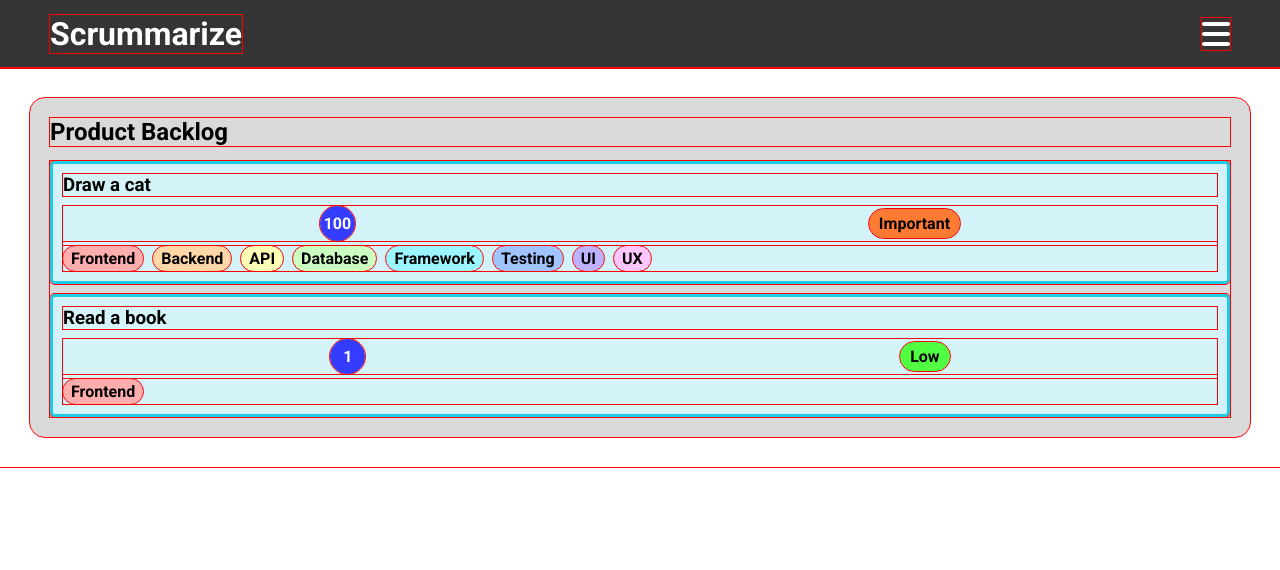
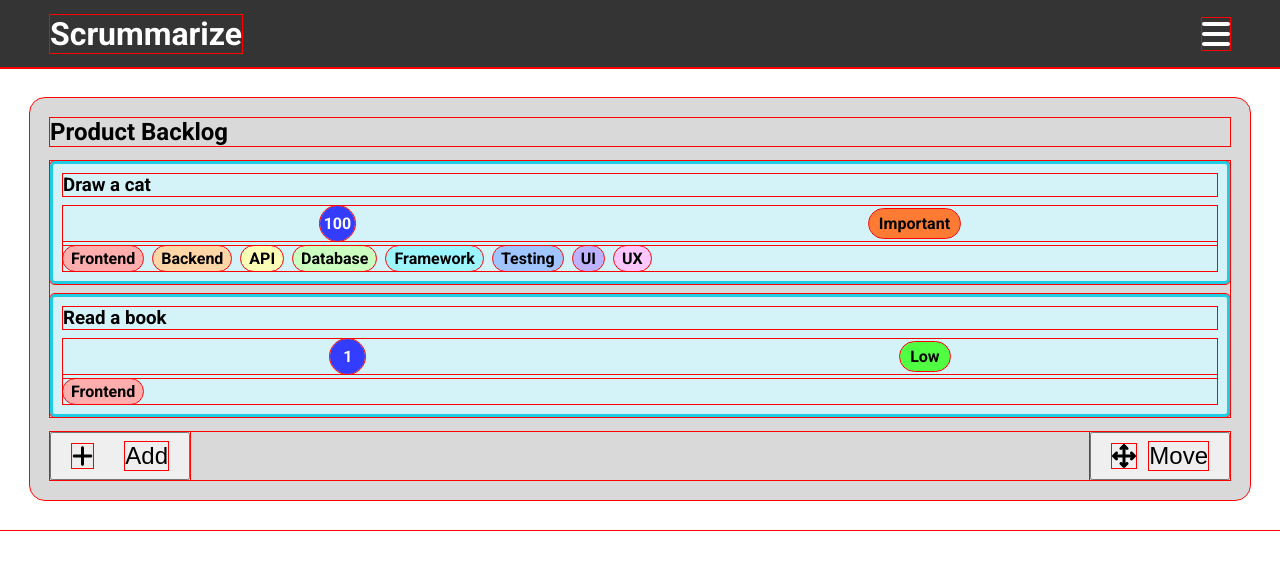
Before and after one commit to RenZin12/Scrummarize, a React (Vite) app in the folder scrummarize-frontend/: page / in a window 1280 px wide. Shown: the top 570 px of the page. Built offline with nearby package versions, Linux system fonts and the light colour scheme.

Commit message:
feat(product backlog): add "Add" and "Move" button
- Add "Add" and "Move" button in ProductBacklog.jsx

```diff
--- a/scrummarize-frontend/src/ProductBacklog.css
+++ b/scrummarize-frontend/src/ProductBacklog.css
@@ -7,3 +7,18 @@
 .product-backlog__task-list {
     margin-top: 15px;
 }
+
+.product-backlog__buttons {
+    margin-top: 15px;
+    display: flex;
+    justify-content: space-between;
+}
+
+.product-backlog__button {
+    display: flex;
+    font-size: 1.5rem;
+    padding: 8px 20px;
+    align-items: center;
+    width: 140px;
+    justify-content: space-between;
+}
--- a/scrummarize-frontend/src/ProductBacklog.jsx
+++ b/scrummarize-frontend/src/ProductBacklog.jsx
@@ -1,6 +1,8 @@
 import { useState } from 'react'
 import './ProductBacklog.css'
 import TaskCard from './TaskCard.jsx'
+import { FontAwesomeIcon } from '@fortawesome/react-fontawesome'
+import { faPlus, faArrowsUpDownLeftRight} from '@fortawesome/free-solid-svg-icons'
 
 function ProductBacklog() {
 
@@ -30,6 +32,17 @@ function ProductBacklog() {
                     tasks.map(task => <TaskCard task={task} key={task.id} />)
                 }
             </div>
+
+            <div className="product-backlog__buttons">
+                <button className="product-backlog__button">
+                    <FontAwesomeIcon icon={faPlus} />
+                    <p>Add</p>
+                </button>
+                <button className="product-backlog__button">
+                    <FontAwesomeIcon icon={faArrowsUpDownLeftRight} />
+                    <p>Move</p>
+                </button>
+            </div>
         </section>
     )
 }
```
